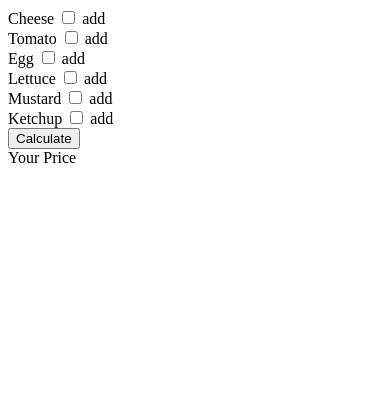
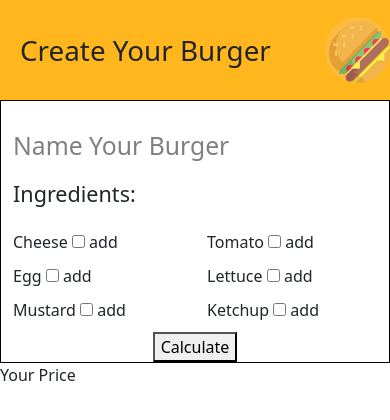
Before and after one commit to Franco-Palmieri/js-burger, a plain HTML site: page index.html in a window 390 px wide. Drawn offline with nearby package versions, Linux system fonts and the light colour scheme.

Commit message:
Hamburger

```diff
--- a/index.html
+++ b/index.html
@@ -4,49 +4,68 @@
     <meta charset="UTF-8">
     <meta http-equiv="X-UA-Compatible" content="IE=edge">
     <meta name="viewport" content="width=device-width, initial-scale=1.0">
+    <link href="https://cdn.jsdelivr.net/npm/bootstrap@5.0.1/dist/css/bootstrap.min.css" rel="stylesheet" integrity="sha384-+0n0xVW2eSR5OomGNYDnhzAbDsOXxcvSN1TPprVMTNDbiYZCxYbOOl7+AMvyTG2x" crossorigin="anonymous">
     <link rel="stylesheet" href="style.css">
     <title>Document</title>
 </head>
 <body>
-    <div class="box-input">
+    <header>
+        <div class="title">
+            <h1>Create Your Burger</h1>
+        </div>
+        <div class="logo col-2 col-xl-2">
+            <img src="./img/burger-top.png" alt="">
+        </div>
+    </header>
+
+    <div class="container">
+        <div class="row">
+            <div class="ingredient-section col-12">
+                <h2 class="name">Name Your Burger</h2>
+                <h4>Ingredients:</h4>
+            </div>
+            <div class="box-input col-6">
                 <div class="picture-box"></div>
                 <label for="check1">Cheese</label>
                 <input type="checkbox" id="check1" class="sum-check" value="1">
                 <span class="add">add</span>
             </div>
-    <div class="box-input">
+            <div class="box-input col-6">
                 <div class="picture-box"></div>
                 <label for="check2">Tomato</label>
                 <input type="checkbox" id="check2" class="sum-check" value="1">
                 <span class="add">add</span>
             </div>
-    <div class="box-input">
+            <div class="box-input col-6">
                 <div class="picture-box"></div>
                 <label for="check3">Egg</label>
                 <input type="checkbox" id="check3" class="sum-check" value="1">
                 <span class="add">add</span>
             </div>
-    <div class="box-input">
+            <div class="box-input col-6">
                 <div class="picture-box"></div>
                 <label for="check4">Lettuce</label>
                 <input type="checkbox" id="check4" class="sum-check" value="1">
                 <span class="add">add</span>
             </div>
-    <div class="box-input">
+            <div class="box-input col-6">
                 <div class="picture-box"></div>
                 <label for="check5">Mustard</label>
                 <input type="checkbox" id="check5" class="sum-check" value="1">
                 <span class="add">add</span>
             </div>
-    <div class="box-input">
+            <div class="box-input col-6">
                 <div class="picture-box"></div>
                 <label for="check6">Ketchup</label>
                 <input type="checkbox" id="check6" class="sum-check" value="1">
                 <span class="add">add</span>
             </div>
-    <div class="button-box">
+            <div class="button-box col-12">
                 <button id="calcola">Calculate</button>
             </div>
+        </div>
+    </div>
+
     <footer>
         <span>Your Price</span>
         <div id="result"></div>
--- a/script.js
+++ b/script.js
@@ -11,5 +11,5 @@ calculateSum.addEventListener('click', function(){
             resultInt += parseInt(checkPrice[i].value)
         }
     }
-    total.innerHTML = "Totale" + " " + resultInt + "$";
+    total.innerHTML = resultInt + "$";
 })
--- a/style.css
+++ b/style.css
@@ -0,0 +1,29 @@
+.container{
+    border: 1px solid black;
+}
+img{
+    width: 100%;
+}
+header{
+    background-color: rgb(255, 183, 29);
+    height: 100px;
+    display: flex;
+    align-items: center;
+    justify-content: space-between;
+}
+.title{
+    padding: 20px 0 10px 20px;
+}
+.ingredient-section{
+    margin: 30px 0 15px 0;
+}
+.ingredient-section .name{
+    color: gray;
+    margin-bottom: 20px;
+}
+.box-input{
+    margin-bottom: 10px;
+}
+.button-box{
+    text-align: center;
+}
```
Lines whose indentation alone changed are shown as unchanged.
